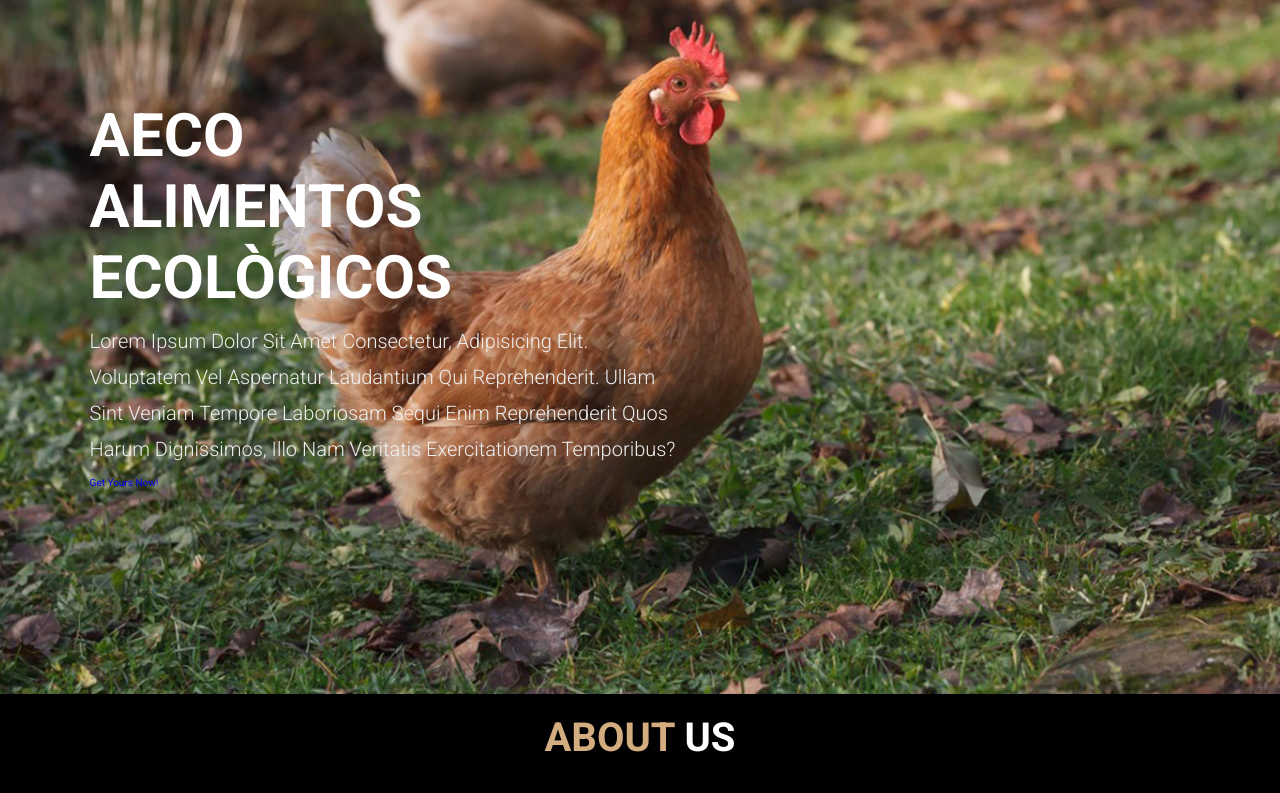
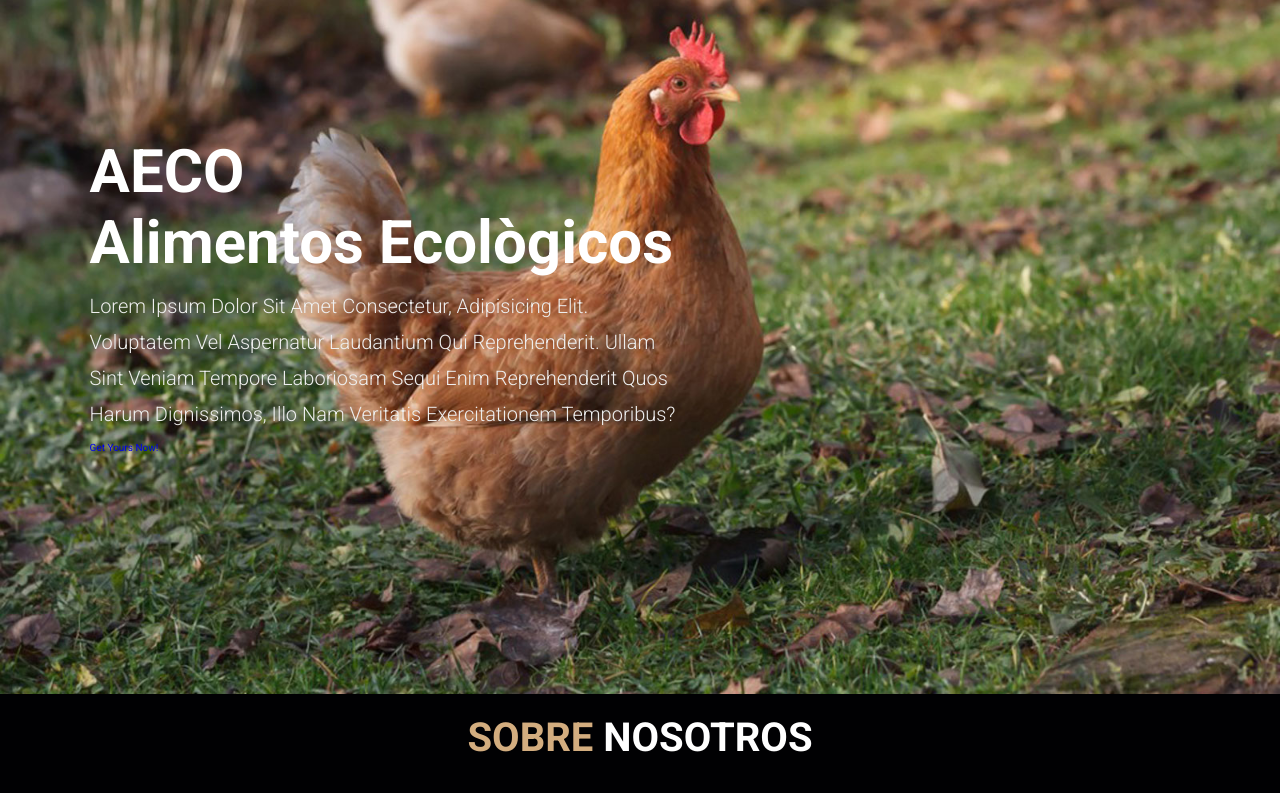
Before and after one commit to TomasPayer/AEco-Nuevo, a plain HTML site: page index.html in a window 1280 px wide. Shown: the part 106-899 px from the top of the page. Drawn offline with Linux system fonts and the light colour scheme.

Commit message:
cambios 28/10/21

```diff
--- a/css/styles.css
+++ b/css/styles.css
@@ -223,6 +223,11 @@ padding: 0 1.5rem;
     color: #fff;
 }
 
+.home .content h4 {
+    font-size: 6rem;
+    color: #fff;
+}
+
 .home .content p {
     font-size: 2rem;
     font-weight: lighter;
--- a/index.html
+++ b/index.html
@@ -79,7 +79,7 @@
 
     <section class="home" id="home">
         <div class="content">
-            <h3>AEco <br>Alimentos Ecològicos</br></h3>
+            <h3>AEco<h4>Alimentos Ecològicos</h4></h3>
             <p>Lorem ipsum dolor sit amet consectetur, adipisicing elit. Voluptatem vel aspernatur laudantium qui
                 reprehenderit. Ullam sint veniam tempore laboriosam sequi enim reprehenderit quos harum dignissimos,
                 illo nam veritatis exercitationem temporibus?</p>
@@ -88,7 +88,7 @@
     </section>
 
     <section class="about" id="about">
-        <h1 class="heading"> <span>about</span> us </h1>
+        <h1 class="heading"> <span>Sobre</span> Nosotros </h1>
         <div class="row">
             <div class="image">
                 <img src="img/image.webp" alt="">
```
